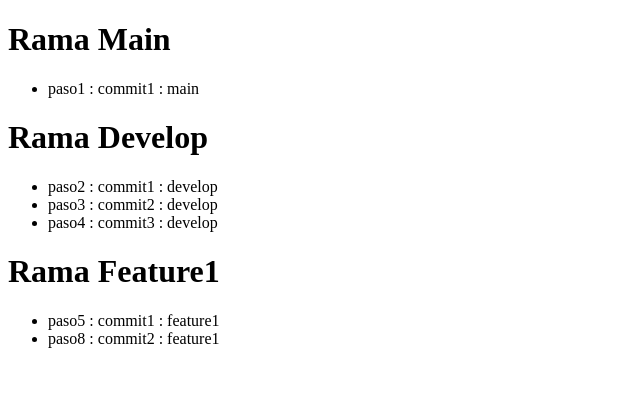
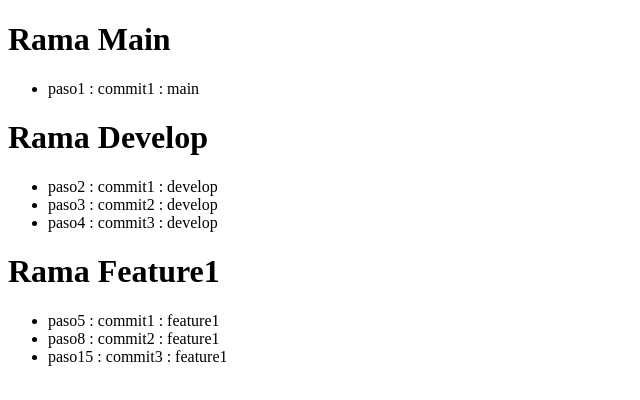
Before and after one commit to ALESS4NDOR/practica-git-github, a plain HTML site: page index.html in a window 1280 px wide. Shown: the whole page, without its empty margins (0-640 px from the left). Drawn offline with Linux system fonts and the light colour scheme.

Commit message:
paso15 : commit3 : feature1

```diff
--- a/index.html
+++ b/index.html
@@ -22,6 +22,7 @@
     <ul>
         <li>paso5 : commit1 : feature1</li>
         <li>paso8 : commit2 : feature1</li>
+        <li>paso15 : commit3 : feature1</li>
     </ul>
 
 </body>
```
